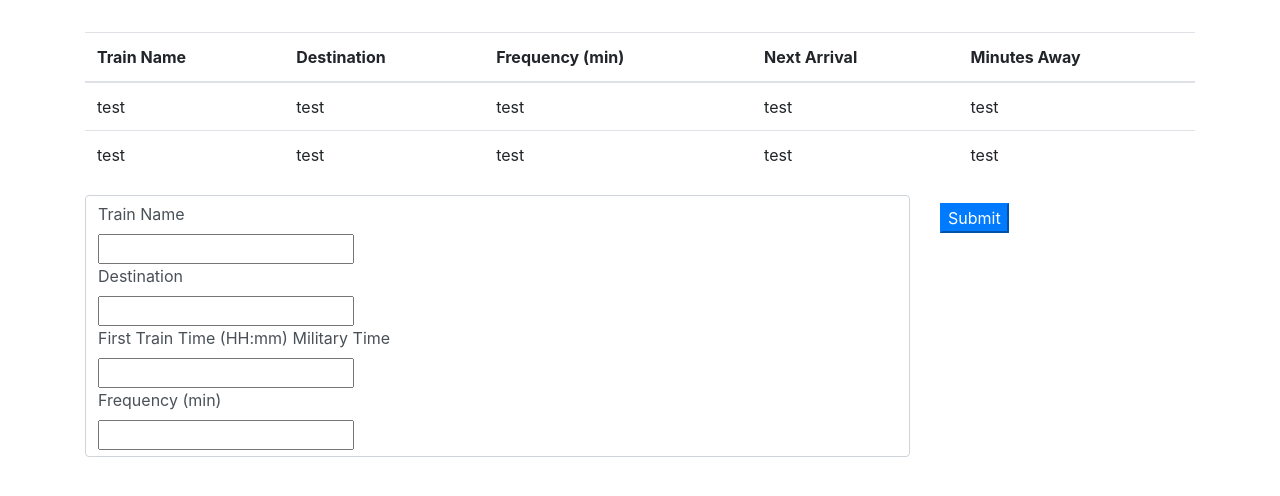
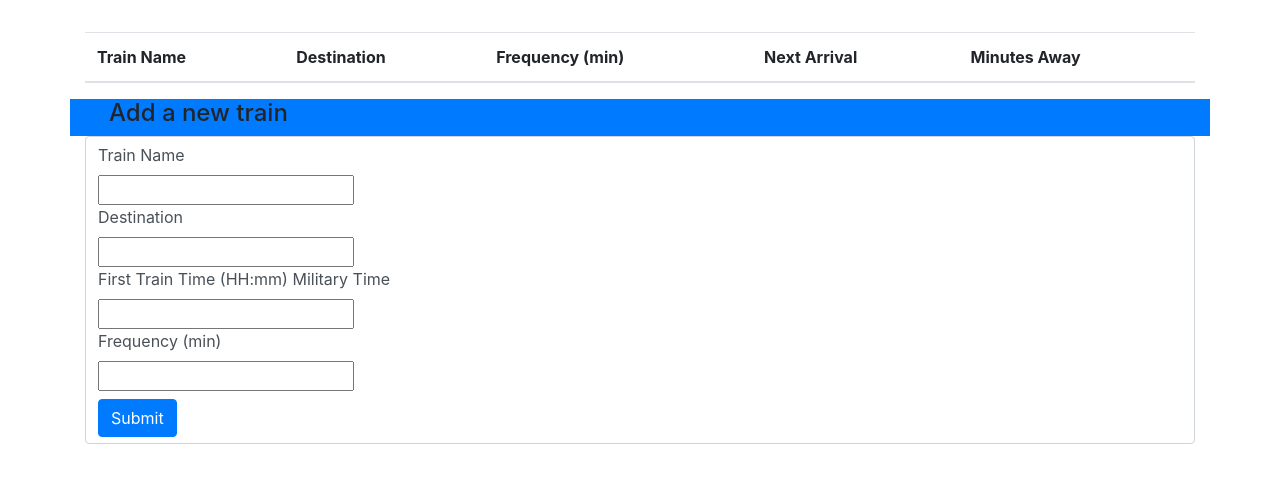
Before and after one commit to DarshannRathod/Train-Tracker, a plain HTML site: page index.html in a window 1280 px wide. Shown: the part 192-688 px from the top of the page. Drawn offline with nearby package versions, Linux system fonts and the light colour scheme; no server answers.

Commit message:
added styling

```diff
--- a/assets/javascript/logic.js
+++ b/assets/javascript/logic.js
@@ -22,20 +22,17 @@ $(document).ready(function () {
     var nextArrival = 100
     var minutesLeft = 100
 
+    // On submit button press
+    $("#submit").on("click", function (e) {
+        e.preventDefault()
 
-
-    // append new table row with table data
-    $("#infoTable").append("<tr></tr>").append("<td>test</td>", "<td>test</td>", "<td>test</td>", "<td>test</td>", "<td>test</td>")
-    $("#infoTable").append("<tr></tr>").append("<td>test</td>", "<td>test</td>", "<td>test</td>", "<td>test</td>", "<td>test</td>")
-
-    // On submit button press
-    $("#submit").on("click", function () {
+        // Store form data into variables
         var formTrainName = $("#formTrainName").val()
         var formDestination = $("#formDestination").val()
         var formFirstTrainTime = $("#formFirstTrainTime").val()
         var formFrequency = $("#formFrequency").val()
 
-
+        // Push data into database as object
         database.ref().push({
             trainName: formTrainName,
             destination: formDestination,
@@ -49,19 +46,19 @@ $(document).ready(function () {
 
     // On Child Added to Database
     database.ref().on('child_added', function (snap) {
+
+        // Store database object data into variables
         var newTrainName = snap.val().trainName
         var newDestination = snap.val().destination
         var newFirstTrainTime = snap.val().firstTrainTime
         var newFrequency = snap.val().frequency
 
-        // var newRole = snap.val().role
-        console.log(newTrainName, newFrequency)
-
+        // Append new data into display table
         $("#infoTable").append("<tr></tr>").append("<td>" + newTrainName + "</td>", "<td>" + newDestination + "</td>", "<td>" + newFrequency + "</td>", "<td>test</td>", "<td>test</td>")
 
 
 
 
-    })
+    }) //END OF ON CHILD ADDED EVENT
 
 }) //END OF DOCUMENT READY
--- a/index.html
+++ b/index.html
@@ -12,7 +12,7 @@
 
 <body>
 
-    <div class="container mt-2">
+    <div class="container mt-2 mb-4">
 
         <div class="jumbotron bg-primary text-white">
             <h1>Train Times</h1>
@@ -33,7 +33,12 @@
 
         <!-- Add New Train Form -->
         <div class="row">
-            <div class="col-md-9">
+            <div class="col-md-12 bg-primary">
+                <h4 class="ml-4">Add a new train</h4>
+            </div>
+        </div>
+        <div class="row">
+            <div class="col-md-12">
                 <form class="form-control">
                     <label for="formTrainName">Train Name</label>
                     <br>
@@ -51,10 +56,8 @@
                     <br>
                     <input type="text" name="formFrequency" id="formFrequency">
                     <br>
+                    <button type="button" id="submit" class="btn btn-primary mt-2">Submit</button>
                 </form>
-            </div>
-            <div class="col-md-3">
-                <button id="submit" class="btn-primary mt-2">Submit</button>
             </div>
         </div>
 
```
